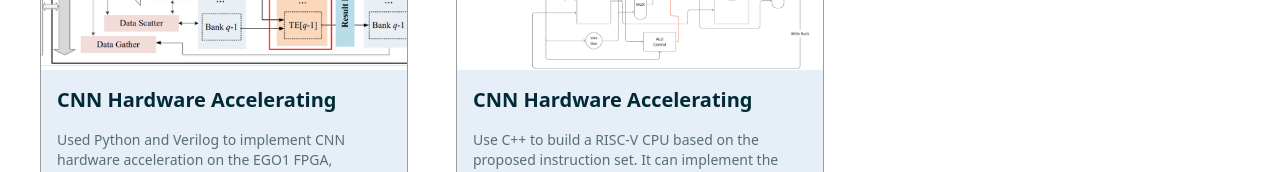
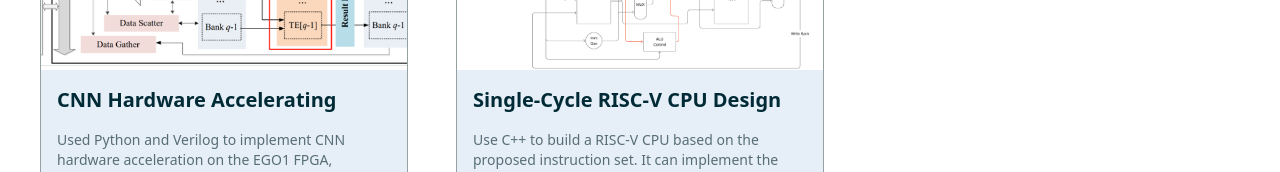
Before and after one commit to samcby/my-portfolio, a Next.js app: page /projects in a window 1280 px wide. Shown: the part 1407-1579 px from the top of the page. Built offline with nearby package versions, Linux system fonts and the light colour scheme.

Commit message:
adjusting certain title

```diff
--- a/src/data/projectData.js
+++ b/src/data/projectData.js
@@ -73,7 +73,7 @@ const PROJECT_DATA = [
   },
   {
     id: 8,
-    title: "CNN Hardware Accelerating",
+    title: "Single-Cycle RISC-V CPU Design",
     description:
       "Use C++ to build a RISC-V CPU based on the proposed instruction set. It can implement the basic single-cycle CPU architecture, including instruction processing, registers, memory, control unit, etc.",
     image: "/images/projects/singleriscv.jpg",
```
